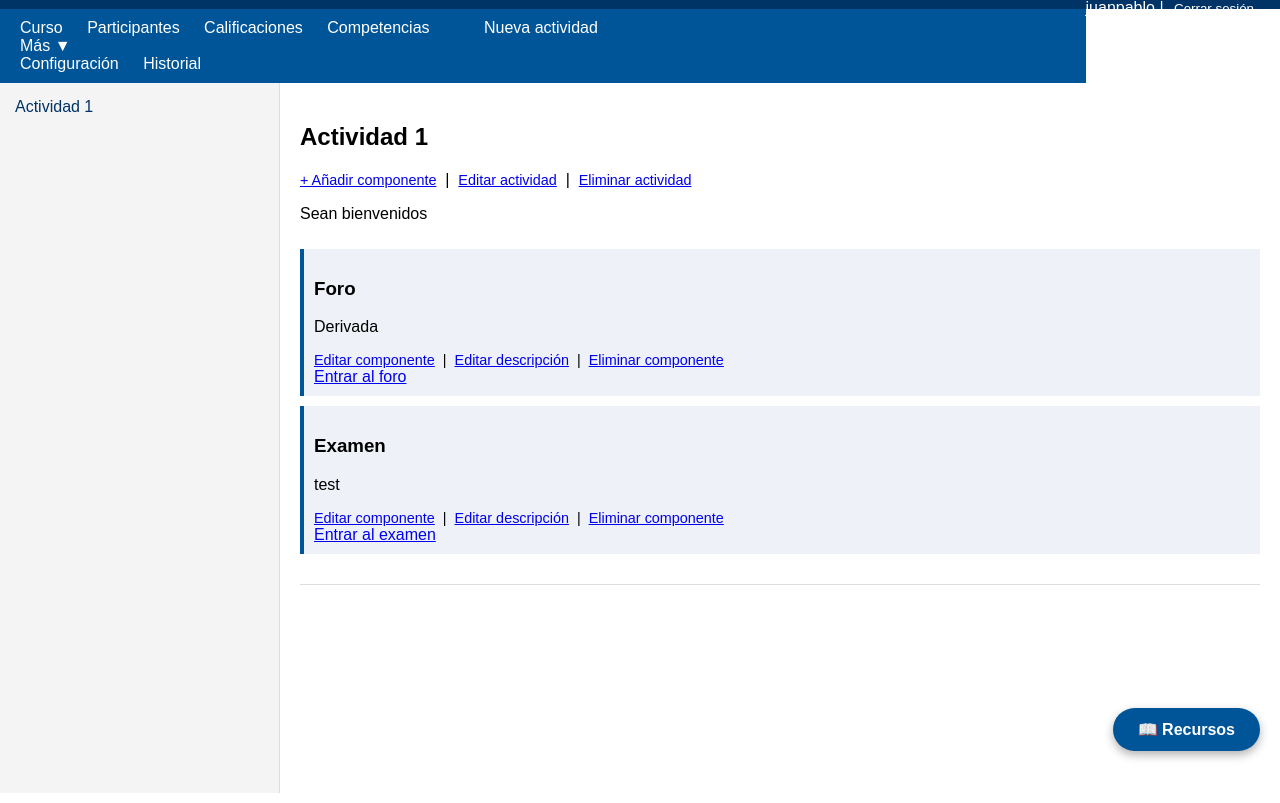
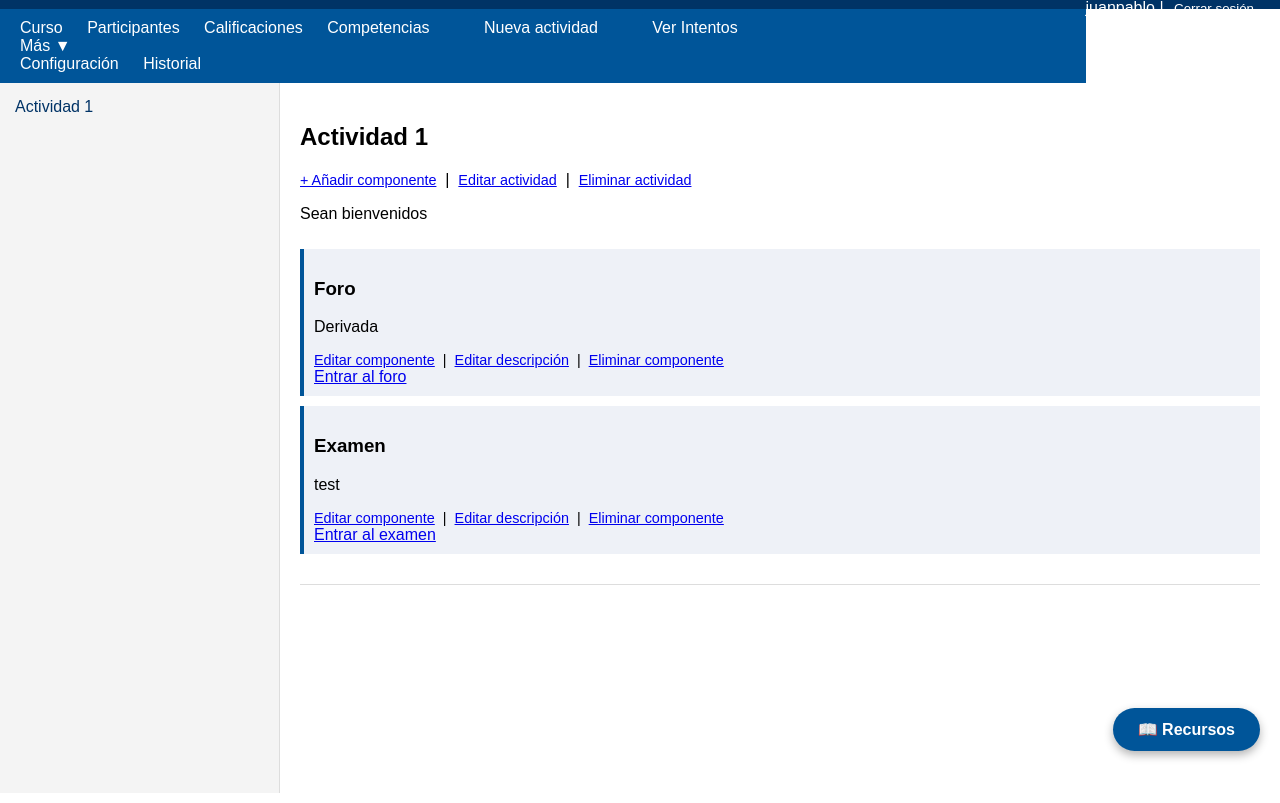
Before and after one commit to Jupazumur/Proyecto_IngSoft2_2025-2, a Django app: page / in a window 1280 px wide. Shown: the part 29-832 px from the top of the page. Run offline with Django 5.2, Linux system fonts and the light colour scheme; a user stored in the database is signed in; data comes from the database, SQL or seed files in the repository; some libraries are stand-ins or nearby versions.

Commit message:
Boton ver intentos

```diff
--- a/contenido/templates/contenido/secuencia.html
+++ b/contenido/templates/contenido/secuencia.html
@@ -105,6 +105,7 @@
         <a href="#">Competencias</a>
         {% if user.is_staff %}
         <a href="{% url 'crear_actividad' %}" style="margin-left:20px;background:#005599;color:white;padding:6px 10px;border-radius:4px;text-decoration:none;">Nueva actividad</a>
+        <a href="{% url 'lista_intentos' %}" style="margin-left:10px;background:#005599;color:white;padding:6px 10px;border-radius:4px;text-decoration:none;">Ver Intentos</a>
         {% endif %}
         <div class="dropdown">
             <a href="#">Más ▼</a>
```
